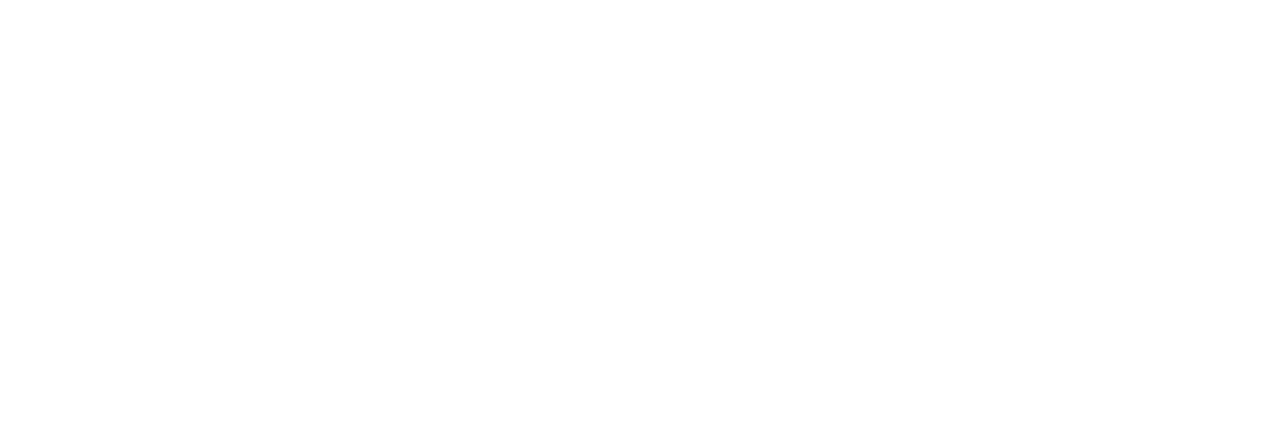
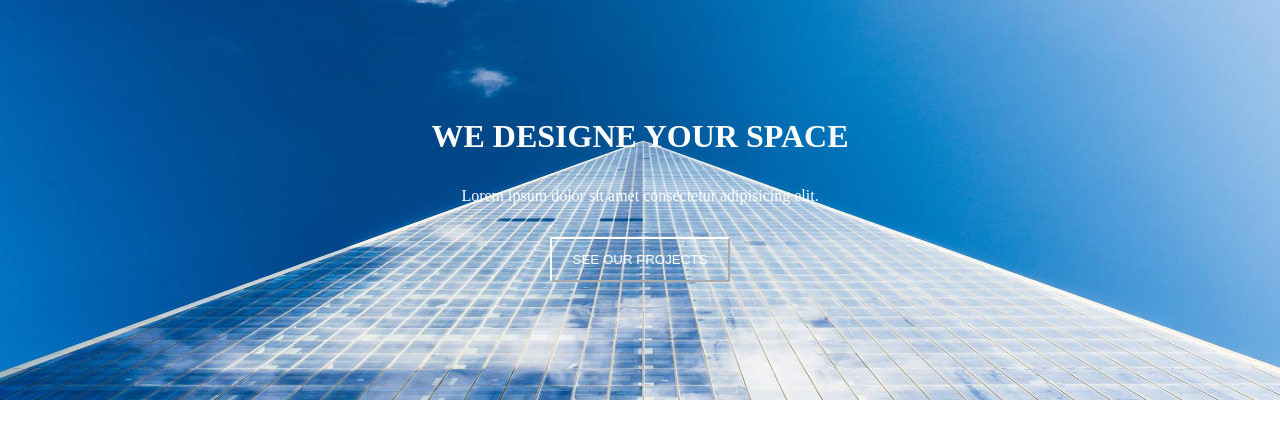
Before and after one commit to audrsmal/7.2-uzdt, a plain HTML site: page index.html in a window 1280 px wide. Drawn offline with Linux system fonts and the light colour scheme.

Commit message:
added header

```diff
--- a/index.html
+++ b/index.html
@@ -6,5 +6,15 @@
     <title>Document</title>
     <link rel="stylesheet" href="./styles.css" />
   </head>
-  <body></body>
+  <body>
+    <div class="wrapper">
+      <div>
+        <header>
+          <h1>WE DESIGNE YOUR SPACE</h1>
+          <p>Lorem ipsum dolor sit amet consectetur adipisicing elit.</p>
+          <button>SEE OUR PROJECTS</button>
+        </header>
+      </div>
+    </div>
+  </body>
 </html>
--- a/styles.css
+++ b/styles.css
@@ -0,0 +1,28 @@
+* {
+  margin: 0;
+  padding: 0;
+  box-sizing: border-box;
+}
+header {
+  height: 50vh;
+  background-image: url(./images/img1.jpg);
+  background-size: 100% 100%;
+  display: flex;
+  flex-direction: column;
+  justify-content: center;
+  align-items: center;
+  gap: 2rem;
+}
+header h1 {
+  color: white;
+}
+header p {
+  color: white;
+}
+header button {
+  height: 45px;
+  width: 180px;
+  color: white;
+  background-color: transparent;
+  border-color: white;
+}
```
Also changed, not shown: images/img1.jpg (added), images/img2.webp (added).
